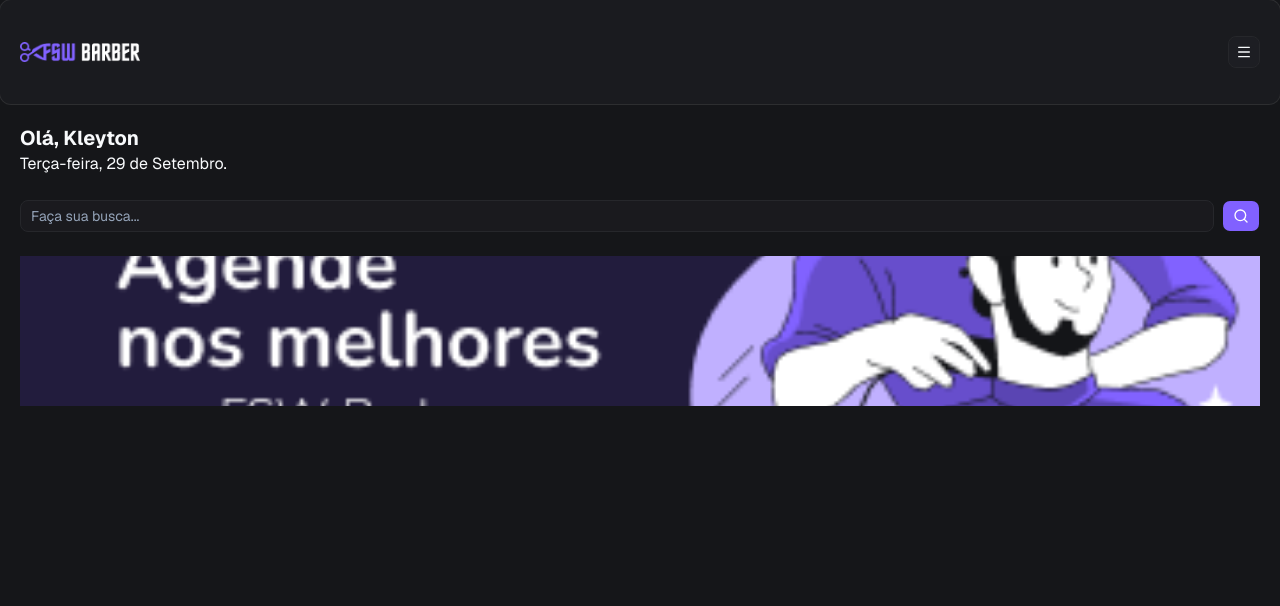
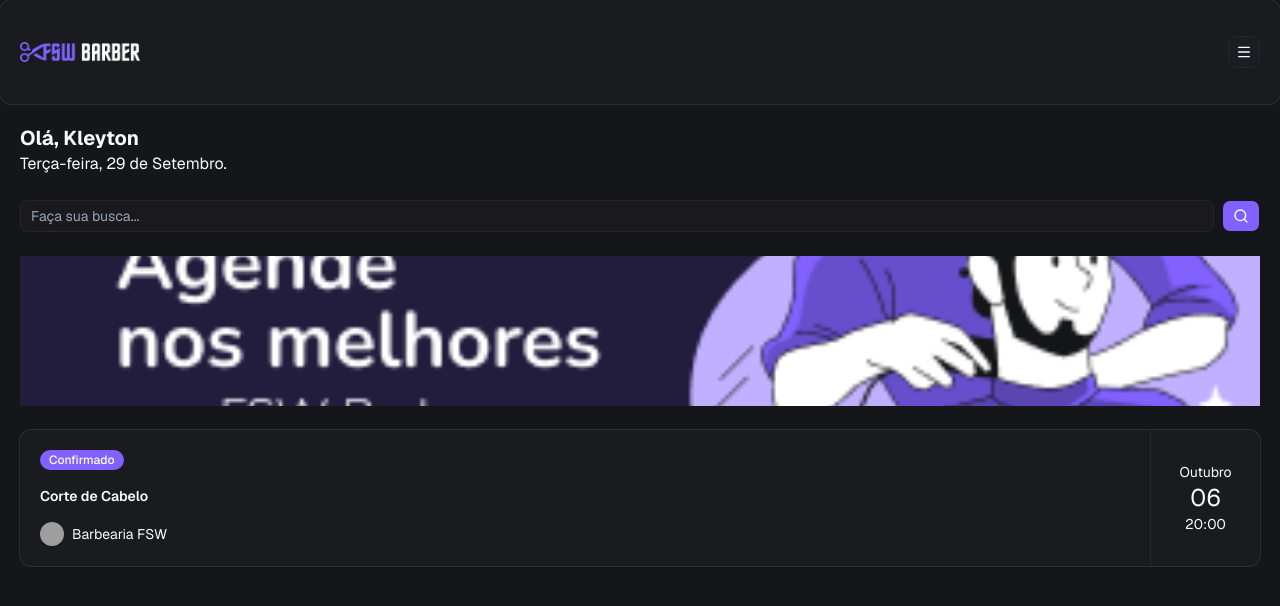
Before and after one commit to kleyton-ferreira/Fsw-Barber-full-stack-club-, a Next.js app: page / in a window 1280 px wide. Shown: the top 606 px of the page. Built offline with nearby package versions, Linux system fonts and the light colour scheme; grey boxes are pictures that could not be loaded.

Commit message:
feat: add booking item

```diff
--- /dev/null
+++ b/app/_components/ui/avatar.tsx
@@ -0,0 +1,108 @@
+"use client"
+
+import * as React from "react"
+import { Avatar as AvatarPrimitive } from "@base-ui/react/avatar"
+import { cn } from "cn"
+
+function Avatar({
+  className,
+  size = "default",
+  ...props
+}: AvatarPrimitive.Root.Props & {
+  size?: "default" | "sm" | "lg"
+}) {
+  return (
+    <AvatarPrimitive.Root
+      data-slot="avatar"
+      data-size={size}
+      className={cn(
+        "group/avatar relative flex size-8 shrink-0 rounded-full select-none after:absolute after:inset-0 after:rounded-full after:border after:border-border after:mix-blend-darken data-[size=lg]:size-10 data-[size=sm]:size-6 dark:after:mix-blend-lighten",
+        className
+      )}
+      {...props}
+    />
+  )
+}
+
+function AvatarImage({ className, ...props }: AvatarPrimitive.Image.Props) {
+  return (
+    <AvatarPrimitive.Image
+      data-slot="avatar-image"
+      className={cn(
+        "aspect-square size-full rounded-full object-cover",
+        className
+      )}
+      {...props}
+    />
+  )
+}
+
+function AvatarFallback({
+  className,
+  ...props
+}: AvatarPrimitive.Fallback.Props) {
+  return (
+    <AvatarPrimitive.Fallback
+      data-slot="avatar-fallback"
+      className={cn(
+        "flex size-full items-center justify-center rounded-full bg-muted text-sm text-muted-foreground group-data-[size=sm]/avatar:text-xs",
+        className
+      )}
+      {...props}
+    />
+  )
+}
+
+function AvatarBadge({ className, ...props }: React.ComponentProps<"span">) {
+  return (
+    <span
+      data-slot="avatar-badge"
+      className={cn(
+        "absolute right-0 bottom-0 z-10 inline-flex items-center justify-center rounded-full bg-primary text-primary-foreground bg-blend-color ring-2 ring-background select-none",
+        "group-data-[size=sm]/avatar:size-2 group-data-[size=sm]/avatar:[&>svg]:hidden",
+        "group-data-[size=default]/avatar:size-2.5 group-data-[size=default]/avatar:[&>svg]:size-2",
+        "group-data-[size=lg]/avatar:size-3 group-data-[size=lg]/avatar:[&>svg]:size-2",
+        className
+      )}
+      {...props}
+    />
+  )
+}
+
+function AvatarGroup({ className, ...props }: React.ComponentProps<"div">) {
+  return (
+    <div
+      data-slot="avatar-group"
+      className={cn(
+        "group/avatar-group flex -space-x-2 *:data-[slot=avatar]:ring-2 *:data-[slot=avatar]:ring-background",
+        className
+      )}
+      {...props}
+    />
+  )
+}
+
+function AvatarGroupCount({
+  className,
+  ...props
+}: React.ComponentProps<"div">) {
+  return (
+    <div
+      data-slot="avatar-group-count"
+      className={cn(
+        "relative flex size-8 shrink-0 items-center justify-center rounded-full bg-muted text-sm text-muted-foreground ring-2 ring-background group-has-data-[size=lg]/avatar-group:size-10 group-has-data-[size=sm]/avatar-group:size-6 [&>svg]:size-4 group-has-data-[size=lg]/avatar-group:[&>svg]:size-5 group-has-data-[size=sm]/avatar-group:[&>svg]:size-3",
+        className
+      )}
+      {...props}
+    />
+  )
+}
+
+export {
+  Avatar,
+  AvatarImage,
+  AvatarFallback,
+  AvatarGroup,
+  AvatarGroupCount,
+  AvatarBadge,
+}
--- /dev/null
+++ b/app/_components/ui/badge.tsx
@@ -0,0 +1,51 @@
+import { mergeProps } from "@base-ui/react/merge-props"
+import { useRender } from "@base-ui/react/use-render"
+import { cva, type VariantProps } from "class-variance-authority"
+import { cn } from "cn"
+
+const badgeVariants = cva(
+  "group/badge inline-flex h-5 w-fit shrink-0 items-center justify-center gap-1 overflow-hidden rounded-4xl border border-transparent px-2 py-0.5 text-xs font-medium whitespace-nowrap transition-all focus-visible:border-ring focus-visible:ring-[3px] focus-visible:ring-ring/50 has-data-[icon=inline-end]:pr-1.5 has-data-[icon=inline-start]:pl-1.5 aria-invalid:border-destructive aria-invalid:ring-destructive/20 dark:aria-invalid:ring-destructive/40 [&>svg]:pointer-events-none [&>svg]:size-3!",
+  {
+    variants: {
+      variant: {
+        default: "bg-primary text-primary-foreground [a]:hover:bg-primary/80",
+        secondary:
+          "bg-secondary text-secondary-foreground [a]:hover:bg-secondary/80",
+        destructive:
+          "bg-destructive/10 text-destructive focus-visible:ring-destructive/20 dark:bg-destructive/20 dark:focus-visible:ring-destructive/40 [a]:hover:bg-destructive/20",
+        outline:
+          "border-border text-foreground [a]:hover:bg-muted [a]:hover:text-muted-foreground",
+        ghost:
+          "hover:bg-muted hover:text-muted-foreground dark:hover:bg-muted/50",
+        link: "text-primary underline-offset-4 hover:underline",
+      },
+    },
+    defaultVariants: {
+      variant: "default",
+    },
+  }
+)
+
+function Badge({
+  className,
+  variant = "default",
+  render,
+  ...props
+}: useRender.ComponentProps<"span"> & VariantProps<typeof badgeVariants>) {
+  return useRender({
+    defaultTagName: "span",
+    props: mergeProps<"span">(
+      {
+        className: cn(badgeVariants({ variant }), className),
+      },
+      props
+    ),
+    render,
+    state: {
+      slot: "badge",
+      variant,
+    },
+  })
+}
+
+export { Badge, badgeVariants }
--- a/app/page.tsx
+++ b/app/page.tsx
@@ -3,6 +3,9 @@
 import { Button } from "./_components/ui/button"
 import { Input } from "./_components/ui/input"
 import Image from "next/image"
+import { Card, CardContent } from "./_components/ui/card"
+import { Badge } from "./_components/ui/badge"
+import { Avatar, AvatarImage } from "./_components/ui/avatar"
 
 const page = () => {
   return (
@@ -25,6 +28,29 @@
             className="object-cover"
           />
         </div>
+
+        <Card className="mt-6 gap-0 overflow-hidden py-0">
+          <CardContent className="flex p-0">
+            {/* ESQUERDA */}
+            <div className="flex flex-1 flex-col gap-4 p-5">
+              <Badge className="w-fit">Confirmado</Badge>
+              <h3 className="font-semibold">Corte de Cabelo</h3>
+              <div className="flex items-center gap-2">
+                <Avatar className="h-6 w-6">
+                  <AvatarImage src="https://utfs.io/f/c97a2dc9-cf62-468b-a851-bfd2bdde775f-16p.png" />
+                </Avatar>
+                <p className="text-sm">Barbearia FSW</p>
+              </div>
+            </div>
+
+            {/* DIREITA */}
+            <div className="flex w-[110px] flex-col items-center justify-center border-l border-solid">
+              <p className="text-sm">Outubro</p>
+              <p className="text-2xl">06</p>
+              <p className="text-sm">20:00</p>
+            </div>
+          </CardContent>
+        </Card>
       </div>
     </div>
   )
```
